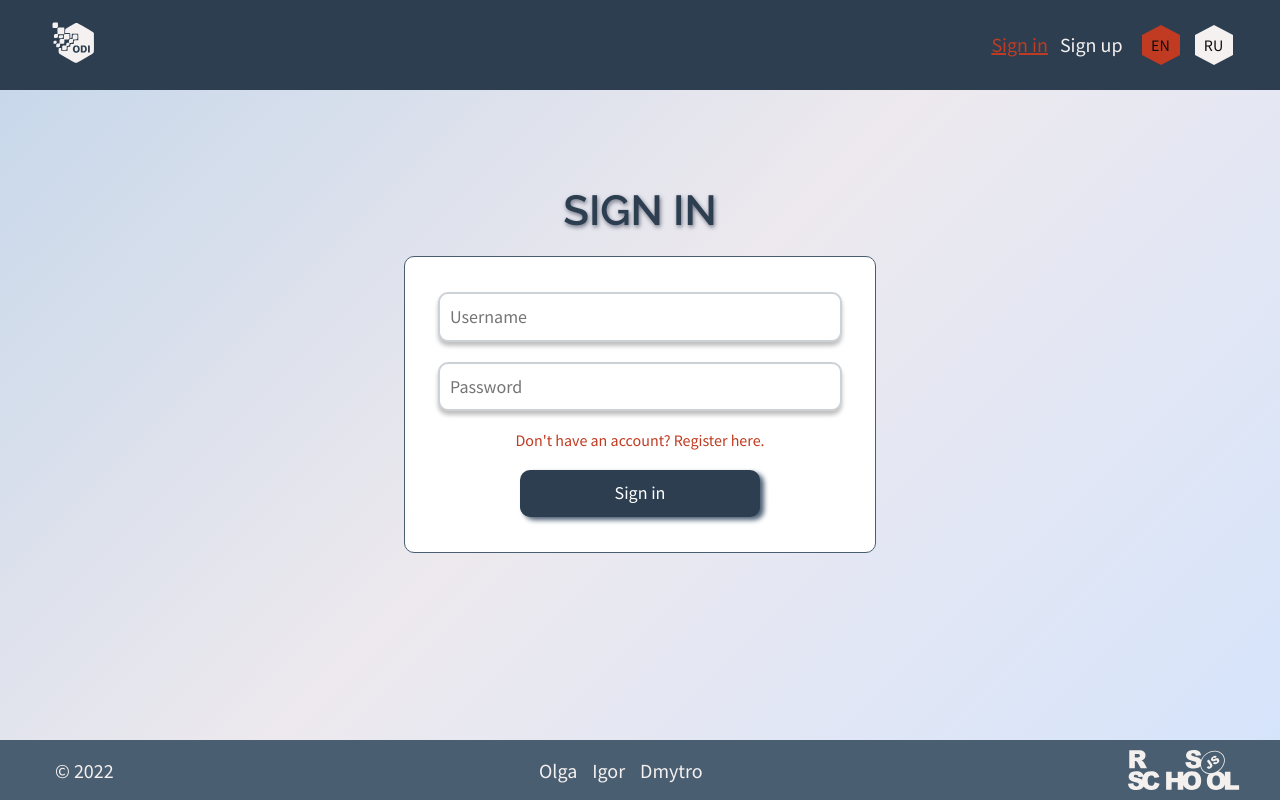
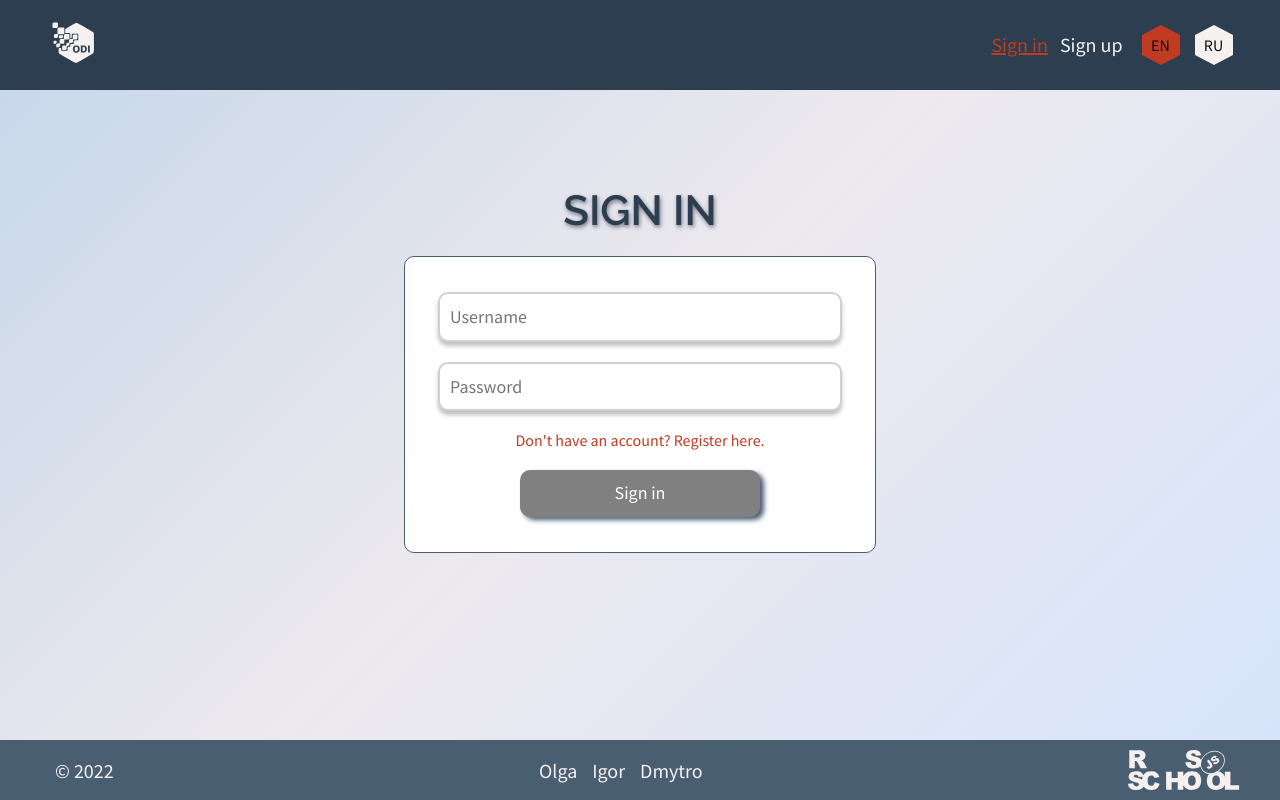
Before and after one commit to DStukalo/ODI-project, a React (Create React App) app in the folder odi-project/: page /authorization/login in a window 1280 px wide. Built offline with nearby package versions, Linux system fonts and the light colour scheme.

Commit message:
feat: add validation for form

```diff
--- a/odi-project/src/components/Login/Login.tsx
+++ b/odi-project/src/components/Login/Login.tsx
@@ -1,10 +1,11 @@
-import { useState } from 'react';
+import { useEffect, useState } from 'react';
 import { Link, useNavigate } from 'react-router-dom';
 
 import { useTranslation } from '@/locales/useTranslation';
 import { authorizeUser } from '@/store/reducers/UserSlice';
 import { useAppDispatch } from '@/hooks/redux';
 import styles from '@/pages/Authorization page/AuthorizationPage.module.scss';
+import { isValidName, isValidPassword } from '@/functions/isValidForm';
 import { Modal } from '../Modal/Modal';
 
 export function Login() {
@@ -19,6 +20,12 @@ export function Login() {
 	const [showErrorModal, setShowErrorModal] = useState(false);
 	const [showSuccessModal, setShowSuccessModal] = useState(false);
 
+	const [isFormValid, setFormValid] = useState<boolean>(false);
+
+	useEffect(() => {
+		setFormValid(isValidName(login) && isValidPassword(password));
+	}, [login, password]);
+
 	function handleChangeUsername(e: React.FormEvent<HTMLInputElement>) {
 		setLogin(e.currentTarget.value);
 	}
@@ -29,7 +36,9 @@ export function Login() {
 
 	async function loginUser(logUser: string, passwordUser: string) {
 		try {
-			const stateOfLogin = await dispatch(authorizeUser({ login: logUser, pass: passwordUser }));
+			const stateOfLogin = await dispatch(
+				authorizeUser({ login: logUser, pass: passwordUser }),
+			);
 			if (stateOfLogin.type === 'user/authorizeUser/rejected') {
 				setShowErrorModal(true);
 			} else {
@@ -104,7 +113,13 @@ export function Login() {
 				<Link to="/authorization/register" className={styles.form_link}>
 					{newLocal.btnLgn}
 				</Link>
-				<button type="submit" className={styles.form_button}>{newLocal.signin}</button>
+				<button
+					type="submit"
+					className={styles.form_button}
+					disabled={!isFormValid}
+				>
+					{newLocal.signin}
+				</button>
 			</form>
 		</div>
 	);
--- a/odi-project/src/components/Register/Register.tsx
+++ b/odi-project/src/components/Register/Register.tsx
@@ -1,7 +1,8 @@
 import { useTranslation } from '@/locales/useTranslation';
-import { useState } from 'react';
+import { useEffect, useState } from 'react';
 import { Link, useNavigate } from 'react-router-dom';
 import AuthToAPI from '@/API/Authorization';
+import { isValidName, isValidPassword } from '@/functions/isValidForm';
 import styles from '../../pages/Authorization page/AuthorizationPage.module.scss';
 import { Modal } from '../Modal/Modal';
 
@@ -16,6 +17,16 @@ export function Register() {
 
 	const [showErrorModal, setShowErrorModal] = useState(false);
 	const [showSuccessModal, setShowSuccessModal] = useState(false);
+
+	const [isFormValid, setFormValid] = useState<boolean>(false);
+
+	useEffect(() => {
+		setFormValid(
+			isValidName(login)
+			&& isValidName(name)
+			&& isValidPassword(password),
+		);
+	}, [name, login, password]);
 
 	function handleChangeName(e: React.FormEvent<HTMLInputElement>) {
 		setName(e.currentTarget.value);
@@ -117,7 +128,13 @@ export function Register() {
 					<Link to="/authorization/login" className={styles.form_link}>
 						{newLocal.btnRgs}
 					</Link>
-					<button type="submit" className={styles.form_button}>{newLocal.signup}</button>
+					<button
+						type="submit"
+						className={styles.form_button}
+						disabled={!isFormValid}
+					>
+						{newLocal.signup}
+					</button>
 				</div>
 			</form>
 		</div>
--- /dev/null
+++ b/odi-project/src/functions/isValidForm.ts
@@ -0,0 +1,9 @@
+export function isValidName(value: string): boolean {
+	return (
+		value.length > 2 && value.length < 10
+	);
+}
+
+export function isValidPassword(value: string): boolean {
+	return value.length > 5;
+}
--- a/odi-project/src/locales/en.ts
+++ b/odi-project/src/locales/en.ts
@@ -72,5 +72,5 @@ export const en: TranslationPackage = {
 	profileLegendName: 'Name',
 	profileLegendLogin: 'Login',
 	profileLegendPassword: 'Password',
-	profileModalDeleteUser: 'Are you sure you want to delete your profile?'
+	profileModalDeleteUser: 'Are you sure you want to delete your profile?',
 };
--- a/odi-project/src/locales/ru.ts
+++ b/odi-project/src/locales/ru.ts
@@ -72,5 +72,5 @@ export const ru: TranslationPackage = {
 	profileLegendName: 'Имя',
 	profileLegendLogin: 'Логин',
 	profileLegendPassword: 'Пароль',
-	profileModalDeleteUser: 'Вы действительно хотите удалить профиль?'
+	profileModalDeleteUser: 'Вы действительно хотите удалить профиль?',
 };
--- a/odi-project/src/pages/Authorization page/AuthorizationPage.module.scss
+++ b/odi-project/src/pages/Authorization page/AuthorizationPage.module.scss
@@ -104,6 +104,9 @@
   }
 }
 
+.form_button:disabled {
+  background-color: var(--color-disabled);
+}
 @media (max-width: 600px) {
   .auth {
     min-height: calc(100vh - 0px - 90px);
--- a/odi-project/src/pages/Profile page/ProfilePage.tsx
+++ b/odi-project/src/pages/Profile page/ProfilePage.tsx
@@ -31,16 +31,13 @@ export function ProfilePage() {
 	const closeModalDel = () => {
 		setShowModalDel(false);
 	};
-	const deleteBoard = async () => {
-		setShowModalDel(false);
-		deleteUser();
-	};
 
 	const dispatch = useAppDispatch();
 
 	const deleteUser = async () => {
 		try {
 			await userToAPI.deleteUserByID(user._id);
+			setShowModalDel(false);
 			setShowDeleteModal(true);
 			dispatch(unLogged(false));
 			localStorage.removeItem('token');
```
